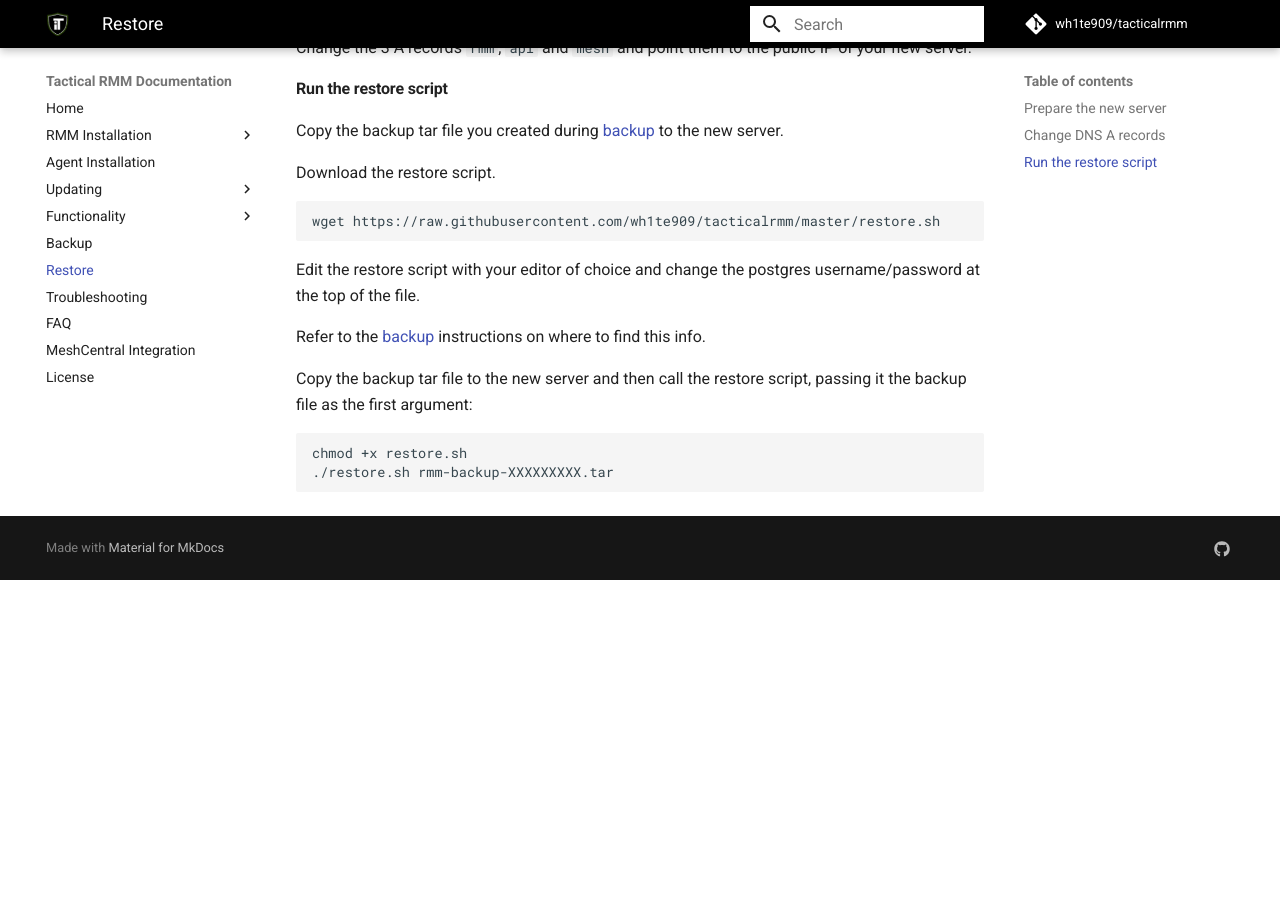
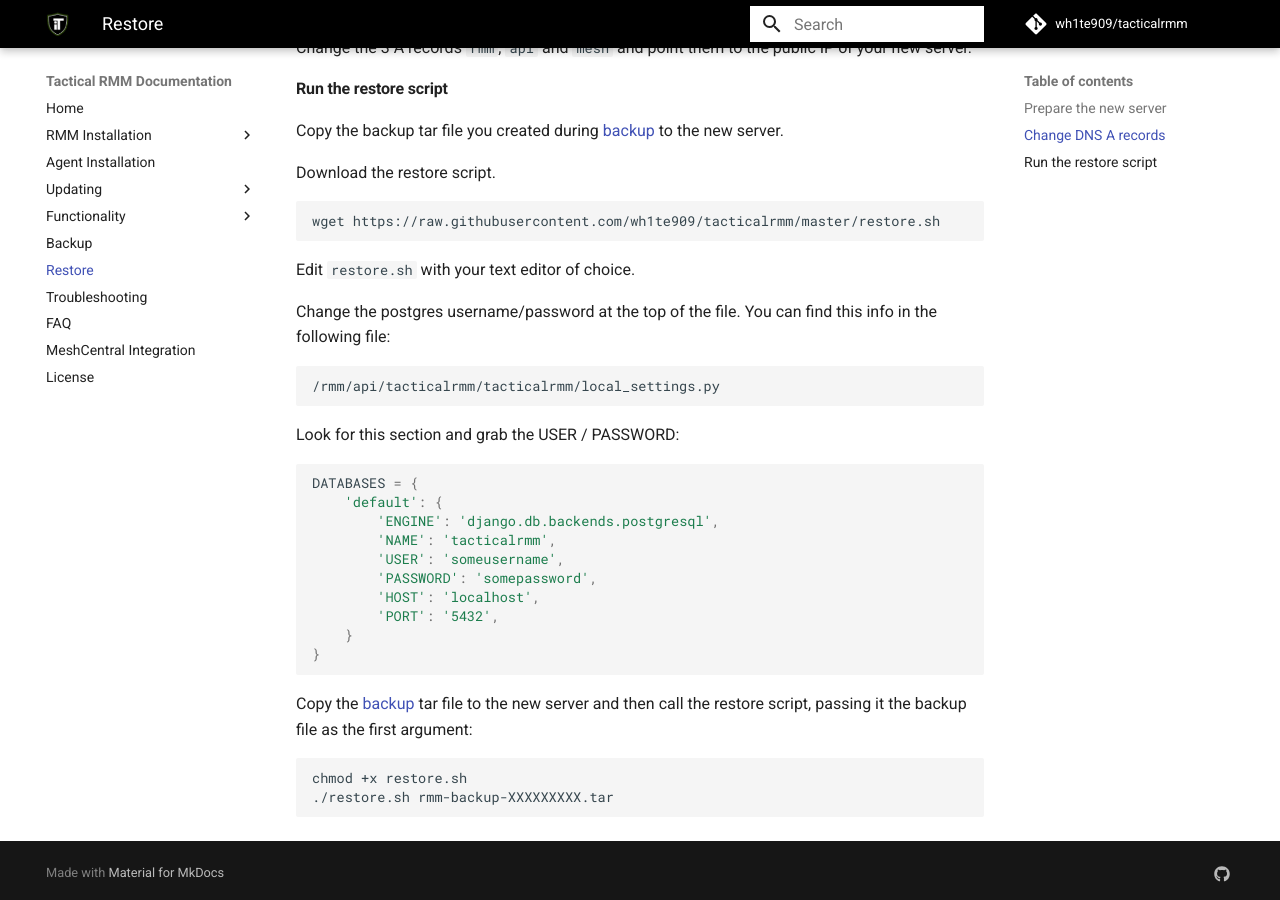
Before and after one commit to amidaware/trmm-docs, an MkDocs documentation site: the page built from docs/docs/restore.md, in a window 1280 px wide and 900 px high, scrolled down 498 px. Built offline with MkDocs 1.6.1 and Material for MkDocs 9.7.7, drawn with Linux system fonts in a browser that asks for light colours; comment, search, counter and statistics services are not loaded; before the commit the page ends 1078 px from its top, so only the background shows below that.

````diff
--- a/docs/docs/restore.md
+++ b/docs/docs/restore.md
@@ -25,11 +25,29 @@
 wget https://raw.githubusercontent.com/wh1te909/tacticalrmm/master/restore.sh
 ```
 
-Edit the restore script with your editor of choice and change the postgres username/password at the top of the file.
+Edit `restore.sh` with your text editor of choice.
 
-Refer to the [backup](backup.md) instructions on where to find this info.
+Change the postgres username/password at the top of the file.
+You can find this info in the following file:
+```
+/rmm/api/tacticalrmm/tacticalrmm/local_settings.py
+```
 
-Copy the backup tar file to the new server and then call the restore script, passing it the backup file as the first argument:
+Look for this section and grab the USER / PASSWORD:
+```python
+DATABASES = {
+    'default': {
+        'ENGINE': 'django.db.backends.postgresql',
+        'NAME': 'tacticalrmm',
+        'USER': 'someusername',
+        'PASSWORD': 'somepassword',
+        'HOST': 'localhost',
+        'PORT': '5432',
+    }
+}
+```
+
+Copy the [backup](backup.md) tar file to the new server and then call the restore script, passing it the backup file as the first argument:
 
 ```bash
 chmod +x restore.sh
````
Also changed, not shown: docs/docs/backup.md (+0 -22 lines).
